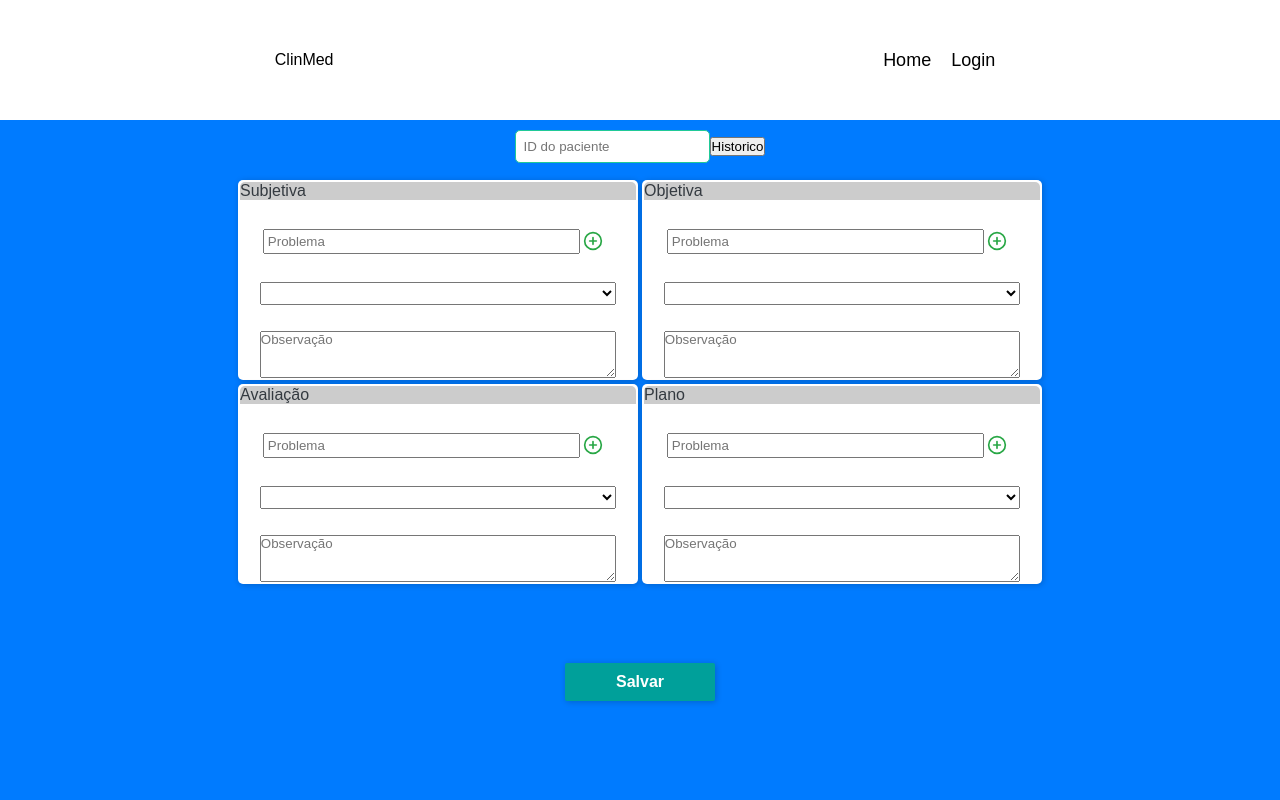
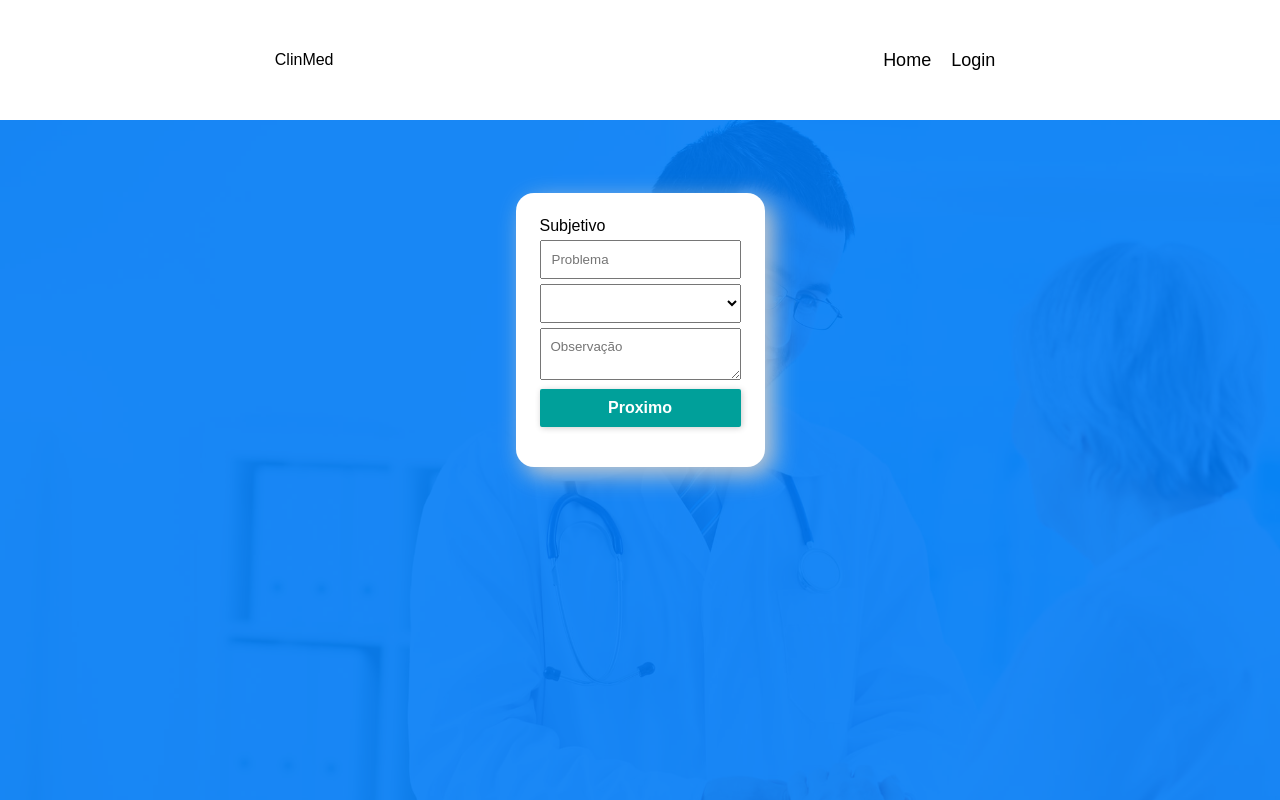
Before and after one commit to Pierre-Kalil/react, a React (Vite) app in the folder front/: page /record in a window 1280 px wide. Built offline with nearby package versions, Linux system fonts and the light colour scheme.

Commit message:
feat: refactor formRecord and create provider Record

```diff
--- a/front/src/components/formRecord/index.tsx
+++ b/front/src/components/formRecord/index.tsx
@@ -1,24 +1,83 @@
 import { Button } from "../button";
-import { FormStyle, InputsBox } from "./style";
 import { InputModel } from "./inputModel";
+import { useState } from "react";
+import { useRecord } from "../../providers/record";
+import { FormStyle } from "./style";
+import { DataProps } from "./types";
+
+export const steps = [
+  {
+    id: "SUBJECT",
+    title: "Subjetivo",
+  },
+  {
+    id: "OBJECT",
+    title: "Objetivo",
+  },
+  {
+    id: "ASSESSMENT",
+    title: "Situação",
+  },
+  {
+    id: "PLAN",
+    title: "Plano",
+  },
+];
 
 export const FormRecord = () => {
-  const onSubmitData = (event: any) => {};
+  const { createRecord } = useRecord();
+  const [currentStep, setCurrentStep] = useState(0);
+  const [formValues, setFormValues] = useState<DataProps>({
+    subjectProblem: "",
+    subjectSituation: "",
+    subjectComments: "",
+    objectProblem: "",
+    objectSituation: "",
+    objectComments: "",
+    assessmentProblem: "",
+    assessmentSituation: "",
+    assessmentComments: "",
+    planProblem: "",
+    planSituation: "",
+    planComments: "",
+  });
+
+  function handleInputChange(event: any) {
+    const { name, value } = event.target;
+    console.log(formValues);
+    setFormValues((prevState) => ({
+      ...prevState,
+      [name]: value,
+    }));
+  }
+
+  async function handleSubmit(e: any) {
+    e.preventDefault();
+    // createRecord(formValues);
+    // console.log(formValues);
+    setCurrentStep(0);
+  }
 
   return (
     <>
-      <FormStyle className="box">
-        <InputsBox>
-          <InputModel title="Subjetiva" />
-          <InputModel title="Objetiva" />
-          <InputModel title="Avaliação" />
-          <InputModel title="Plano" />
-        </InputsBox>
-        <div>
-          <Button name="Salvar" type="submit">
-            Enviar
-          </Button>
-        </div>
+      <FormStyle>
+        <form className="steps-form" onSubmit={handleSubmit}>
+          <div className="fields-container">
+            <p>{steps[currentStep].title}</p>
+            <InputModel
+              handleInputChange={handleInputChange}
+              formValues={formValues}
+              steps={steps}
+              currentStep={currentStep}
+              setCurrentStep={setCurrentStep}
+            />
+            {currentStep === steps.length - 1 && (
+              <Button name="Enviar" type={"submit"}>
+                Enviar
+              </Button>
+            )}
+          </div>
+        </form>
       </FormStyle>
     </>
   );
--- a/front/src/components/formRecord/inputModel.tsx
+++ b/front/src/components/formRecord/inputModel.tsx
@@ -1,37 +1,105 @@
-import { useState } from "react";
-import { FiPlusCircle } from "react-icons/fi";
-import { RecordInfo } from "./style";
-import { InputFieldProps, InputModelProps } from "./types";
+import { Button } from "../button";
+import { Select } from "./select";
+import { InputModelProps } from "./types";
 
-export const InputModel = ({ children, title }: InputModelProps) => {
-  const [inputFields, setInputFields] = useState<InputFieldProps[]>([
-    {
-      type: "text",
-      name: "problem",
-      placeholder: "Problema",
-    },
-  ]);
-  const handleInputCreate = () => {
-    const newfield = { type: "text", name: "problem", placeholder: "Problema" };
-    setInputFields([...inputFields, newfield]);
-  };
+export const InputModel = ({
+  handleInputChange,
+  formValues,
+  steps,
+  currentStep,
+  setCurrentStep,
+}: InputModelProps) => {
   return (
     <>
-      <RecordInfo className="record-info">
-        <span className="title">{title}</span>
-        <div className="input-first">
-          {inputFields.map((item, index) => (
-            <input type="text" placeholder="Problema" required />
-          ))}
-          <FiPlusCircle onClick={handleInputCreate} />
+      <div className="fields">
+        <div className="fields">
+          <div className="field">
+            <input
+              type="text"
+              placeholder="Problema"
+              name={
+                steps[currentStep].id === "SUBJECT"
+                  ? "subjectProblem"
+                  : steps[currentStep].id === "OBJECT"
+                  ? "objectProblem"
+                  : steps[currentStep].id === "ASSESSMENT"
+                  ? "assessmentProblem"
+                  : "planProblem"
+              }
+              onChange={handleInputChange}
+              value={
+                steps[currentStep].id === "SUBJECT"
+                  ? formValues.subjectProblem
+                  : steps[currentStep].id === "OBJECT"
+                  ? formValues.objectProblem
+                  : steps[currentStep].id === "ASSESSMENT"
+                  ? formValues.assessmentProblem
+                  : formValues.planProblem
+              }
+              required={true}
+            />
+          </div>
+          <div className="field">
+            <Select
+              placeholder="Situação"
+              name={
+                steps[currentStep].id === "SUBJECT"
+                  ? "subjectSituation"
+                  : steps[currentStep].id === "OBJECT"
+                  ? "objectSituation"
+                  : steps[currentStep].id === "ASSESSMENT"
+                  ? "assessmentSituation"
+                  : "planSituation"
+              }
+              options={["", "Ativo", "Encerrado"]}
+              onChange={handleInputChange}
+              value={
+                steps[currentStep].id === "SUBJECT"
+                  ? formValues.subjectSituation
+                  : steps[currentStep].id === "OBJECT"
+                  ? formValues.objectSituation
+                  : steps[currentStep].id === "ASSESSMENT"
+                  ? formValues.assessmentSituation
+                  : formValues.planSituation
+              }
+              required={true}
+            />
+          </div>
+          <div className="field">
+            <textarea
+              placeholder="Observação"
+              name={
+                steps[currentStep].id === "SUBJECT"
+                  ? "subjectComments"
+                  : steps[currentStep].id === "OBJECT"
+                  ? "objectComments"
+                  : steps[currentStep].id === "ASSESSMENT"
+                  ? "assessmentComments"
+                  : "planComments"
+              }
+              onChange={handleInputChange}
+              value={
+                steps[currentStep].id === "SUBJECT"
+                  ? formValues.subjectComments
+                  : steps[currentStep].id === "OBJECT"
+                  ? formValues.objectComments
+                  : steps[currentStep].id === "ASSESSMENT"
+                  ? formValues.assessmentComments
+                  : formValues.planComments
+              }
+              required={true}
+            />
+          </div>
         </div>
-        <select required>
-          <option></option>
-          <option>Ativo</option>
-          <option>Encerrado</option>
-        </select>
-        <textarea placeholder="Observação" rows={3} cols={31} required />
-      </RecordInfo>
+      </div>
+      {currentStep < steps.length - 1 && (
+        <Button
+          name="Proximo"
+          callback={() => setCurrentStep((prevState) => prevState + 1)}
+        >
+          Proximo
+        </Button>
+      )}
     </>
   );
 };
--- /dev/null
+++ b/front/src/components/formRecord/select.tsx
@@ -0,0 +1,11 @@
+export function Select({ options, name, ...rest }: any) {
+  return (
+    <select name={name} {...rest}>
+      {options.map((value: string, index: number) => (
+        <option key={index} value={value}>
+          {value}
+        </option>
+      ))}
+    </select>
+  );
+}
--- a/front/src/components/formRecord/style.ts
+++ b/front/src/components/formRecord/style.ts
@@ -1,96 +1,32 @@
 import styled from "styled-components";
 
-export const FormStyle = styled.form`
-  display: flex;
-  align-items: flex-start;
-  justify-content: center;
-  flex-wrap: wrap;
-  width: 100%;
-  height: auto;
+export const FormStyle = styled.div`
+  background: #fff;
+  padding: 0;
+  display: block;
+  margin: 0 auto;
+  border-radius: 18px;
+  box-shadow: 8px 8px 24px #ccc;
+  max-width: 80%;
+  position: relative;
+  overflow: hidden;
 
-  button {
-    width: 150px;
-  }
+  .fields-container {
+    padding: 24px 24px 40px;
+    width: 100%;
 
-  @media (min-width: 769px) {
-    width: 90%;
-    justify-content: center;
-    height: 75vh;
+    input {
+      padding: 10px;
+      margin: 5px 0;
+    }
+    textarea {
+      width: 100%;
+      padding: 10px;
+      margin: 5px 0;
+    }
+    select {
+      width: 100%;
+      padding: 10px;
+    }
   }
 `;
-
-export const InputsBox = styled.div`
-  display: flex;
-  align-items: center;
-  justify-content: center;
-  flex-flow: row wrap;
-  width: 90%;
-  height: auto;
-  padding: 5px;
-
-  @media (min-width: 769px) {
-    width: 100%;
-    height: auto;
-  }
-`;
-
-export const RecordInfo = styled.div`
-  display: flex;
-  flex-direction: column;
-  justify-content: space-between;
-  align-items: center;
-  width: 300px;
-  height: 180px;
-  padding: 2px;
-  margin: 2px;
-  background: var(--white);
-  border-radius: 5px;
-  box-shadow: 1px 1px 6px rgba(0, 0, 0, 0.2);
-
-  input {
-    width: 89%;
-    margin: 3px;
-    padding: 3px;
-  }
-
-  textarea {
-    width: 90%;
-  }
-  select {
-    width: 90%;
-    padding: 2px;
-  }
-
-  .input-first {
-    width: 90%;
-    max-height: 80px;
-    overflow-y: scroll;
-
-    ::-webkit-scrollbar {
-      display: none;
-    }
-    input {
-      width: 89%;
-    }
-    svg {
-      width: 20px;
-      height: 20px;
-      transform: translateY(5px);
-      color: var(--green);
-    }
-  }
-
-  .title {
-    width: 100%;
-    background: #ccc;
-    color: var(--dark);
-    text-align: left;
-    border-top-left-radius: 5px;
-    border-top-right-radius: 5px;
-  }
-
-  @media (min-width: 769px) {
-    width: 400px;
-    height: 200px;
-  }
-`;
--- a/front/src/components/navBar/index.tsx
+++ b/front/src/components/navBar/index.tsx
@@ -4,7 +4,6 @@ import { Nav } from "./style";
 
 export const NavBar = () => {
   const { user } = useAuth();
-  console.log(user);
   return (
     <>
       <Nav>
--- a/front/src/pages/record/index.tsx
+++ b/front/src/pages/record/index.tsx
@@ -1,19 +1,34 @@
 import { NavBar } from "../../components/navBar";
 import { RecordContainer } from "./style";
-import { Button } from "../../components/button";
 import { FormRecord } from "../../components/formRecord";
+import {
+  HomeContainerMain,
+  HomeContent,
+  HomeImageBackground,
+} from "../home/style";
 
 export const Record = () => {
   return (
     <>
-      <RecordContainer>
+      <HomeContainerMain>
+        <NavBar />
+        <HomeImageBackground />
+        <HomeContent>
+          {/* <div className="search">
+            <input name="search" placeholder="ID do paciente" />
+            <button>Historico</button>
+          </div> */}
+          <FormRecord />
+        </HomeContent>
+      </HomeContainerMain>
+      {/* <RecordContainer>
         <NavBar />
         <div className="search">
           <input name="search" placeholder="ID do paciente" />
           <button>Historico</button>
         </div>
         <FormRecord />
-      </RecordContainer>
+      </RecordContainer> */}
     </>
   );
 };
--- a/front/src/providers/index.tsx
+++ b/front/src/providers/index.tsx
@@ -1,10 +1,13 @@
 import { AuthProvider } from "./auth";
 import { AuthProviderProps } from "./auth/types";
+import { RecordProvider } from "./record";
 
 export const Providers = ({ children }: AuthProviderProps) => {
   return (
     <>
-      <AuthProvider>{children}</AuthProvider>
+      <AuthProvider>
+        <RecordProvider>{children}</RecordProvider>
+      </AuthProvider>
     </>
   );
 };
--- /dev/null
+++ b/front/src/providers/record/index.tsx
@@ -0,0 +1,52 @@
+import { createContext, useContext, useEffect, useState } from "react";
+import toast from "react-hot-toast";
+import { DataProps } from "../../components/formRecord/types";
+import api from "../../services/api";
+import { AuthProviderProps } from "../auth/types";
+import { RecordProviderProps } from "./types";
+
+const RecordContext = createContext<RecordProviderProps>(
+  {} as RecordProviderProps
+);
+
+export const RecordProvider = ({ children }: AuthProviderProps) => {
+  const createRecord = async (data: DataProps) => {
+    await api
+      .post("/record", {
+        userId: "b384841b-50aa-4b38-906d-51ba0f911920",
+        subject: {
+          problem: data.subjectProblem,
+          situation: data.subjectSituation,
+          comments: data.subjectComments,
+        },
+        object: {
+          problem: data.objectProblem,
+          situation: data.objectSituation,
+          comments: data.objectComments,
+        },
+        assessment: {
+          problem: data.assessmentProblem,
+          situation: data.assessmentSituation,
+          comments: data.assessmentComments,
+        },
+        plan: {
+          problem: data.planProblem,
+          situation: data.planSituation,
+          comments: data.planComments,
+        },
+      })
+      .then((_) => {
+        localStorage.clear();
+        toast.success("Prontuário salvo com sucesso!");
+      })
+      .catch((_) => toast.error("Algo saiu errado. Tente novamente."));
+  };
+
+  return (
+    <RecordContext.Provider value={{ createRecord }}>
+      {children}
+    </RecordContext.Provider>
+  );
+};
+
+export const useRecord = () => useContext(RecordContext);
--- /dev/null
+++ b/front/src/providers/record/types.ts
@@ -0,0 +1,5 @@
+import { DataProps } from "../../components/formRecord/types";
+
+export interface RecordProviderProps {
+  createRecord: (data: DataProps) => void;
+}
```
Also changed, not shown: front/src/components/formRecord/types.ts (+21 -7 lines).
